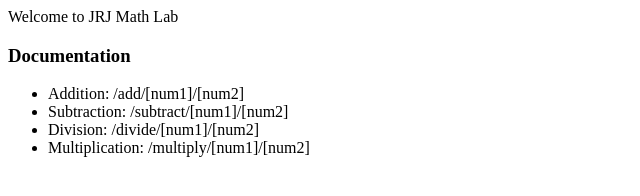
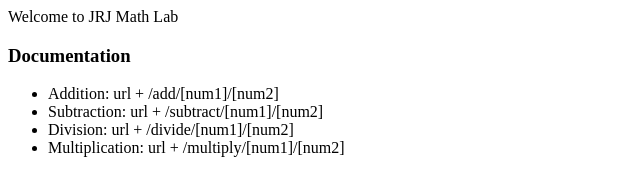
Before and after one commit to jungraejang/express_test_heroku, a website: page index.html in a window 1280 px wide. Shown: the whole page, without its empty margins (0-640 px from the left). Drawn offline with Linux system fonts and the light colour scheme.

Commit message:
fixed send file in local env

```diff
--- a/index.html
+++ b/index.html
@@ -11,10 +11,10 @@
     <div>
       <h3>Documentation</h3>
       <ul>
-        <li>Addition: /add/[num1]/[num2]</li>
-        <li>Subtraction: /subtract/[num1]/[num2]</li>
-        <li>Division: /divide/[num1]/[num2]</li>
-        <li>Multiplication: /multiply/[num1]/[num2]</li>
+        <li>Addition: url + /add/[num1]/[num2]</li>
+        <li>Subtraction: url + /subtract/[num1]/[num2]</li>
+        <li>Division: url + /divide/[num1]/[num2]</li>
+        <li>Multiplication: url + /multiply/[num1]/[num2]</li>
       </ul>
     </div>
   </body>
--- a/index.js
+++ b/index.js
@@ -14,7 +14,7 @@ app.get("/", (req, res) => {
 
 app.get("/about", (req, res) => {
   console.log("about what?");
-  // res.sendFile("index.html");
+  res.sendFile(__dirname + "/index.html");
 });
 
 app.get("/*", (req, res) => {
```
